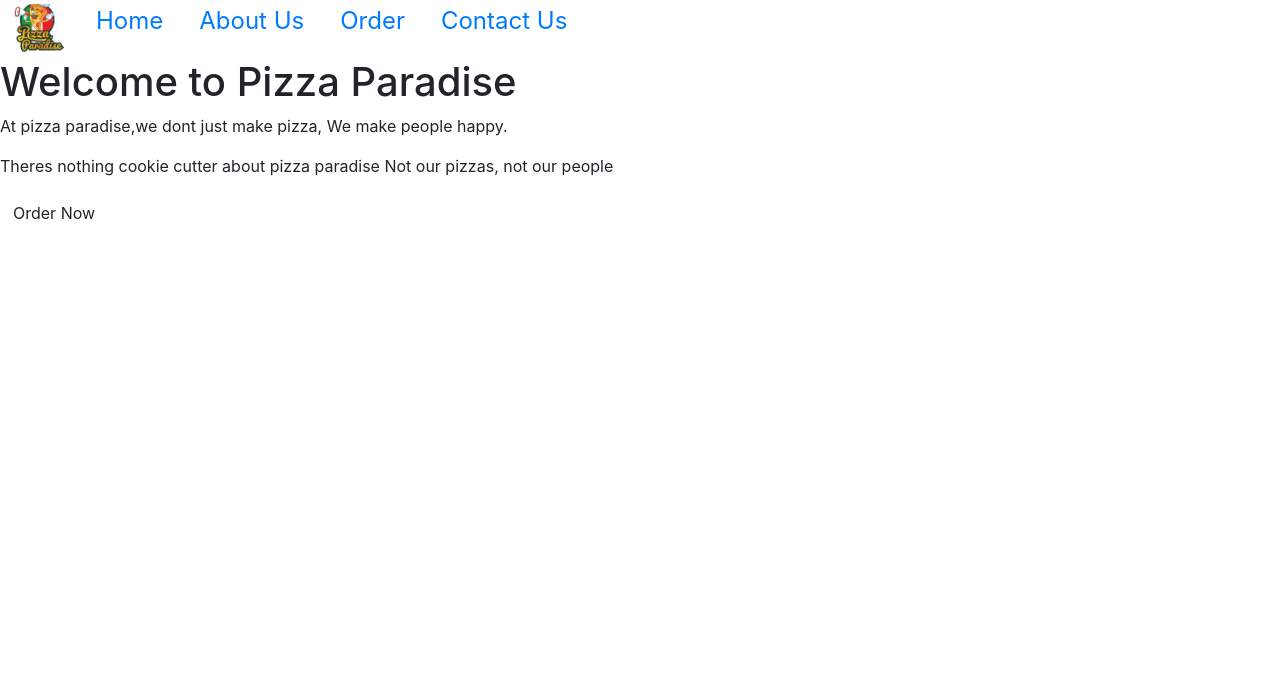
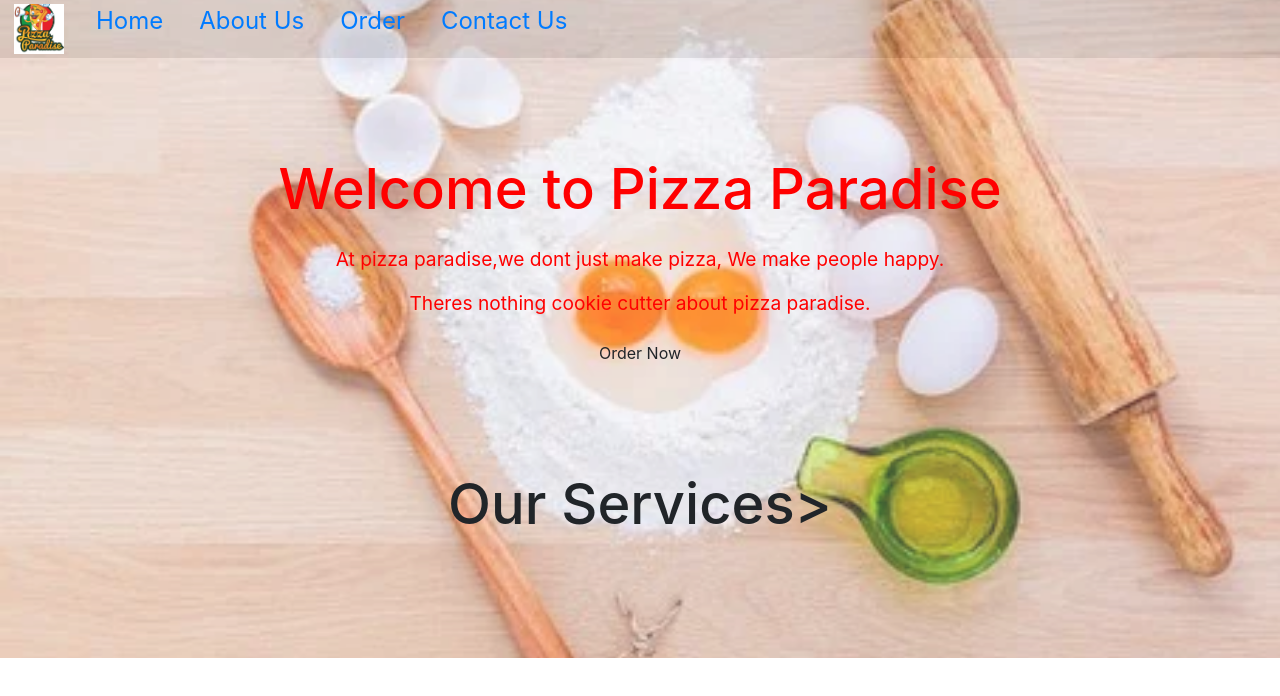
Before and after one commit to Jane-Wandia/WEEK4-IP, a plain HTML site: page index.html in a window 1280 px wide. Drawn offline with nearby package versions, Linux system fonts and the light colour scheme; a script that the page names is missing.

Commit message:
added section id services container

```diff
--- a/index.html
+++ b/index.html
@@ -24,13 +24,14 @@
         </ul>
     </nav>
     <section id="home">
-        <h1 class="h-primary">Welcome to Pizza Paradise</h1>
-        <p>At pizza paradise,we dont just make pizza, We make people happy.</p>
-        <p>Theres nothing cookie cutter about pizza paradise Not our pizzas,
-            not our people</p>
+        <h1 class="h-primary center">Welcome to Pizza Paradise</h1>
+        <p class="center">At pizza paradise,we dont just make pizza, We make people happy.</p>
+        <p class="center">Theres nothing cookie cutter about pizza paradise.</p>
         <button class="btn">Order Now</button>
 
     </section>
+    <section id="services container"></section>
+        <h1 class="h-primary center">Our Services></h1>
 
 
 
--- a/style.css
+++ b/style.css
@@ -2,10 +2,22 @@
     margin: 0px;
     padding: 0px;
 }
+/*navigation bar*/
 #navbar{
     display: flex;
     align-items: center;
+    position: relative;
 }
+#navbar::before{
+    content: "";
+    background: black;
+    position: absolute;
+    width: 100%;
+    height: 100%;
+    z-index: -1;
+    opacity: 0.4;
+}
+/*navigation bar img and logo*/
 #logo{
     margin: 2px 4px;
 }
@@ -13,6 +25,7 @@
     margin: 2px 10px;
     width: 50px;
 }
+/*navigation bar list styling*/
 ul{
     display: flex;
 }
@@ -29,3 +42,46 @@ ul li a:hover{
     color: black;
     background: white;
 }
+/*home section*/
+#home{
+    display: flex;
+    flex-direction: column;
+    padding: 3px 200px;
+    justify-content: center;
+    align-items: center;
+    height: 400px;
+}
+#home::before{
+    content: "";
+    position: absolute;
+    width: 100%;
+    height: 100%;
+    background:url("image/background-906135__340.webp")no-repeat center center/cover;
+    z-index: -1;
+    opacity: 0.80;
+}
+#home h1{
+    color: red;
+}
+#home p{
+    color: red;
+    font-size: 1.2rem;
+}
+
+
+/*utility class*/
+.h-primary{
+    padding: 13px;
+    font-size: 3.5rem;
+}
+.center{
+    text-align: center;
+}
+.btn{
+    font-size: 1.5rem;
+    border-radius: 10px;
+    padding: 6px 25px;
+    border:2px solid brown;
+    background: rgb(238, 89, 89);
+    cursor: pointer;
+}
```
